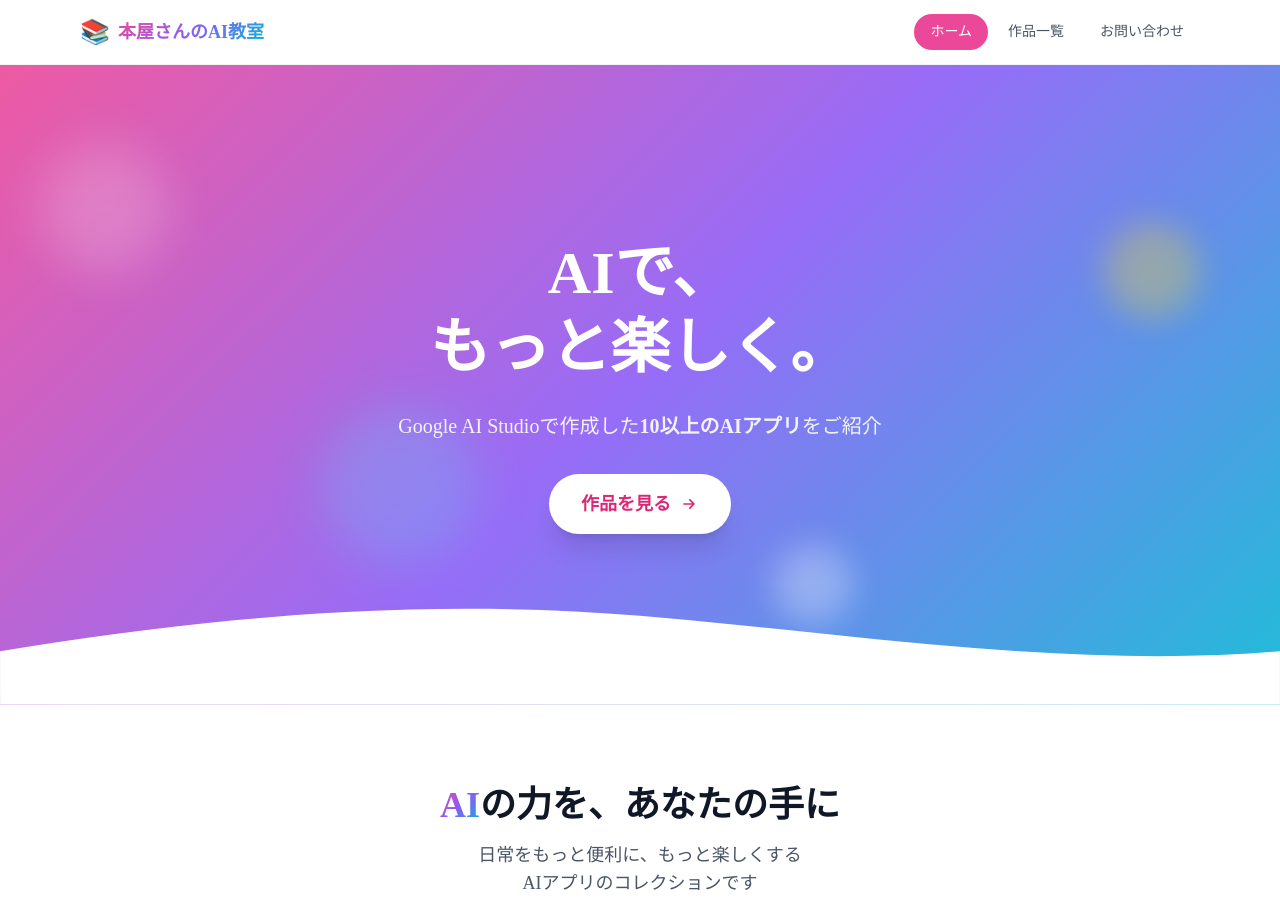
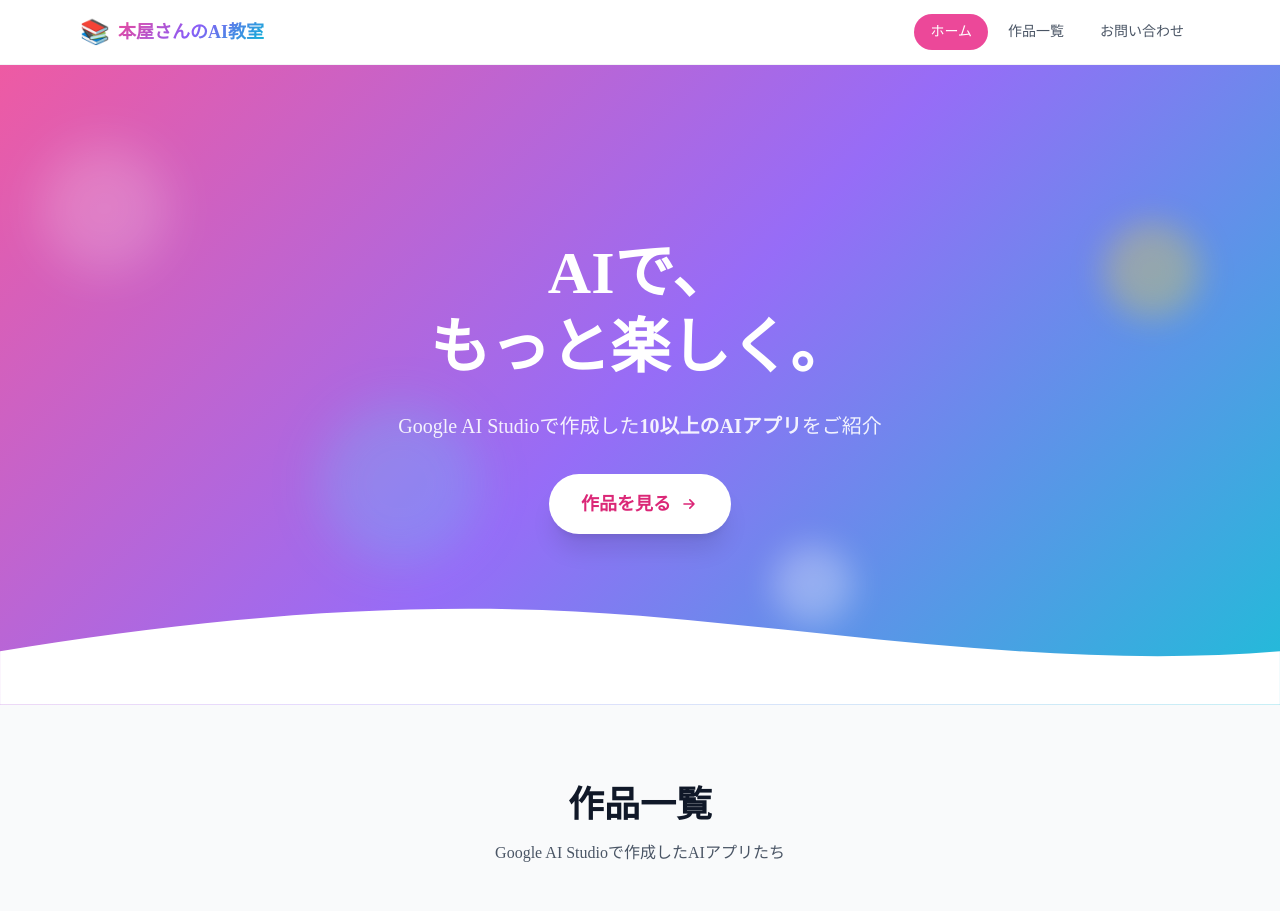
Before and after one commit to shunsuke-tnk/honya-ai-portfolio, a Next.js app: page / in a window 1280 px wide. Shown: the top 911 px of the page. Built offline with nearby package versions, Linux system fonts and the light colour scheme.

Commit message:
不要な部分を削除

```diff
--- a/src/app/globals.css
+++ b/src/app/globals.css
@@ -8,8 +8,7 @@
 @theme inline {
   --color-background: var(--background);
   --color-foreground: var(--foreground);
-  --font-sans: var(--font-geist-sans);
-  --font-mono: var(--font-geist-mono);
+  --font-sans: var(--font-noto-sans-jp);
 
   /* プライマリ: ピンク/マゼンタ系 */
   --color-primary-50: #fdf2f8;
--- a/src/app/layout.tsx
+++ b/src/app/layout.tsx
@@ -1,17 +1,13 @@
 import type { Metadata } from "next";
-import { Geist, Geist_Mono } from "next/font/google";
+import { Noto_Sans_JP } from "next/font/google";
 import "./globals.css";
 import Header from "@/components/layout/Header";
 import Footer from "@/components/layout/Footer";
 
-const geistSans = Geist({
-  variable: "--font-geist-sans",
+const notoSansJP = Noto_Sans_JP({
+  variable: "--font-noto-sans-jp",
   subsets: ["latin"],
-});
-
-const geistMono = Geist_Mono({
-  variable: "--font-geist-mono",
-  subsets: ["latin"],
+  weight: ["400", "500", "700"],
 });
 
 export const metadata: Metadata = {
@@ -32,7 +28,7 @@
   return (
     <html lang="ja">
       <body
-        className={`${geistSans.variable} ${geistMono.variable} antialiased min-h-screen flex flex-col`}
+        className={`${notoSansJP.variable} antialiased min-h-screen flex flex-col`}
       >
         <Header />
         <main className="flex-1">
--- a/src/app/page.tsx
+++ b/src/app/page.tsx
@@ -1,12 +1,10 @@
 import HeroSection from '@/components/home/HeroSection';
-import IntroSection from '@/components/home/IntroSection';
 import WorkPreview from '@/components/home/WorkPreview';
 
 export default function Home() {
   return (
     <>
       <HeroSection />
-      <IntroSection />
       <WorkPreview />
     </>
   );
```
